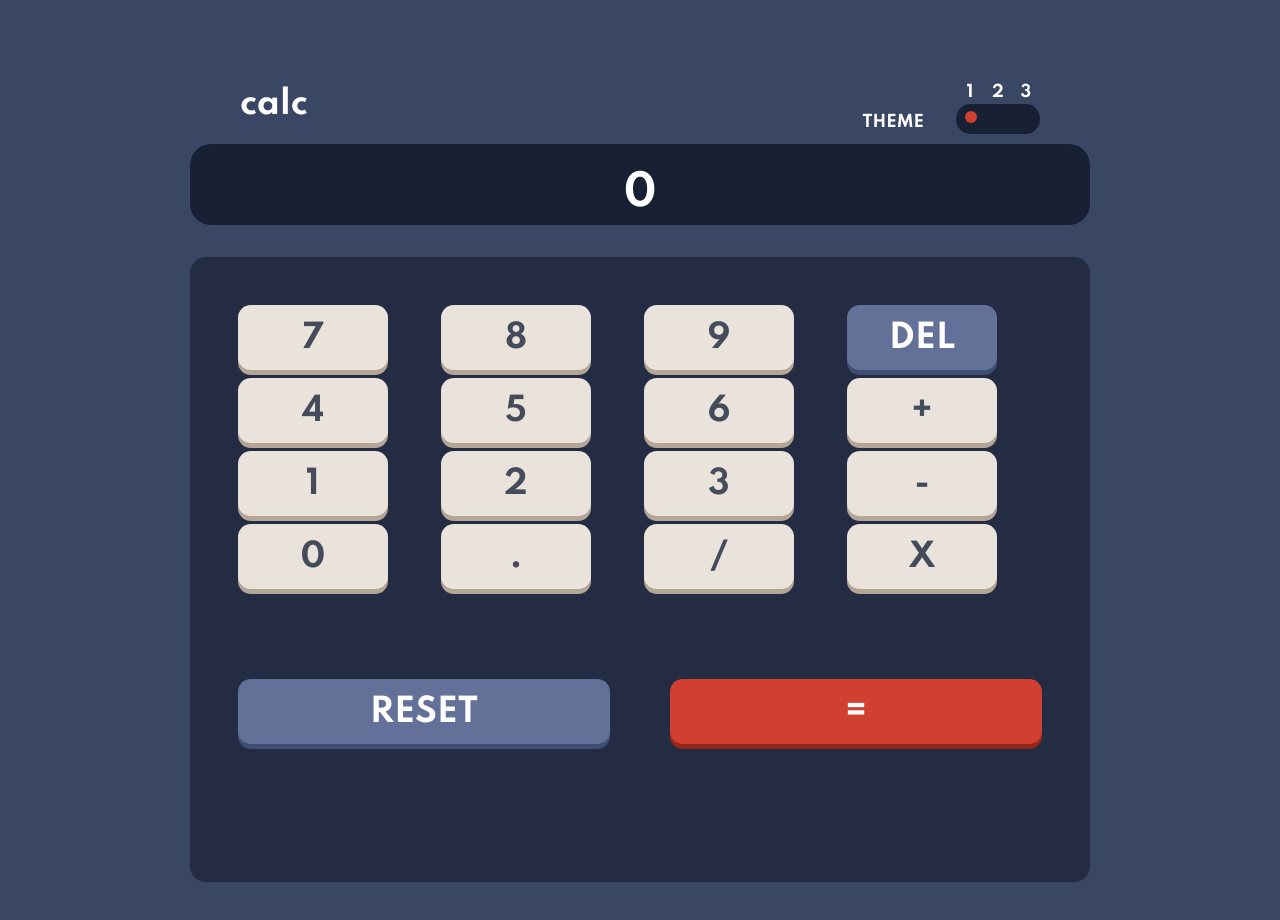
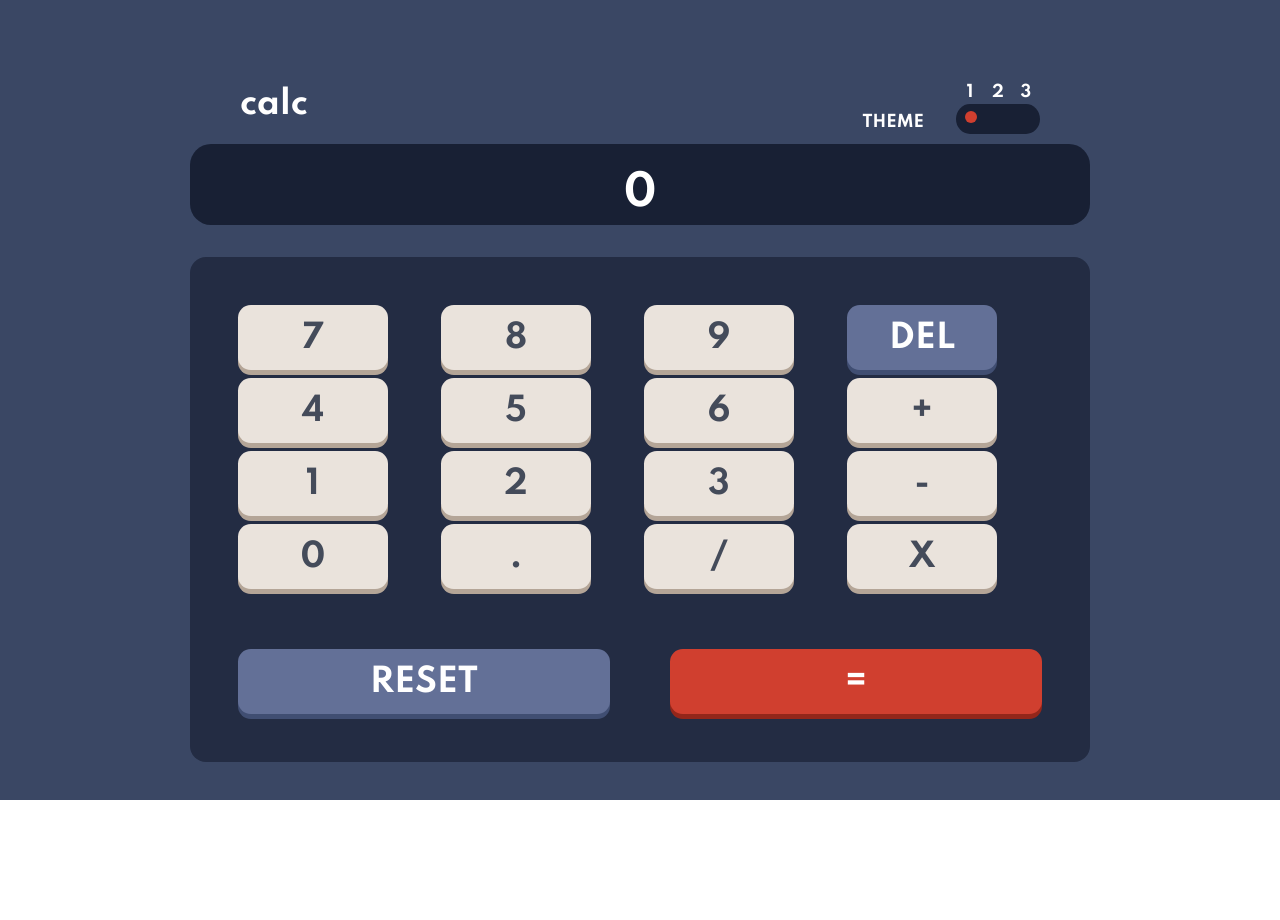
Before and after one commit to YevgeniyMakkaveev/redux-calc, a React (Create React App) app: page / in a window 1280 px wide. Shown: the top 920 px of the page. After the commit the page ends 800 px from the top, so only its background shows below. Built offline with nearby package versions, Linux system fonts and the light colour scheme.

Commit message:
small background fix

```diff
--- a/src/components/app/App.scss
+++ b/src/components/app/App.scss
@@ -9,11 +9,11 @@ body {
 .app {
   text-align: center;
   width: 100%;
-  height: 100%;
+  height: 100vh;
 
   .app__wrap {
     margin: 0 auto;
-    padding: 5em 0;
+    padding: 5em 0 0;
     display: flex;
     align-items: center;
     flex-direction: column;
--- a/src/components/buttons/Buttons.scss
+++ b/src/components/buttons/Buttons.scss
@@ -1,7 +1,8 @@
 .btn__keyboard {
-  margin: 2em auto;
+  margin: 2em auto ;
   padding: 1em;
   width: 95%;
+  height: auto;
   max-width: 900px;
   display: grid;
   border-radius: 1em;
@@ -26,7 +27,7 @@
     width: 100%;
     font-size: 30px;
     display: grid;
-    margin: 3em auto;
+    margin: 1em auto 0;
     grid-template-columns: repeat(2, 1fr);
     gap: 2em;
 
@@ -49,5 +50,7 @@
  button {
   font-size: 32px !important;
  }
-
+.nest__big{
+ margin: 2em auto 0 !important;
 }
+}
```
